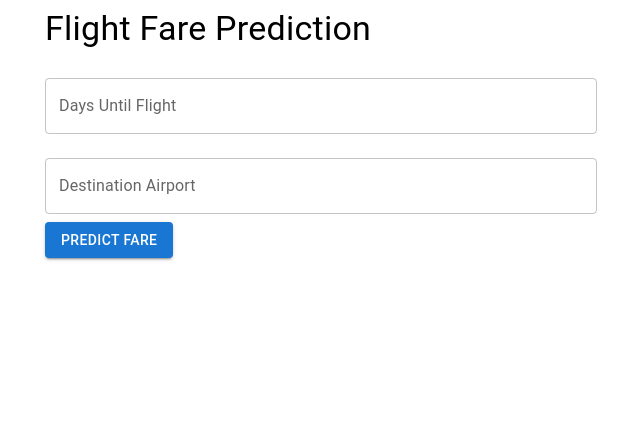
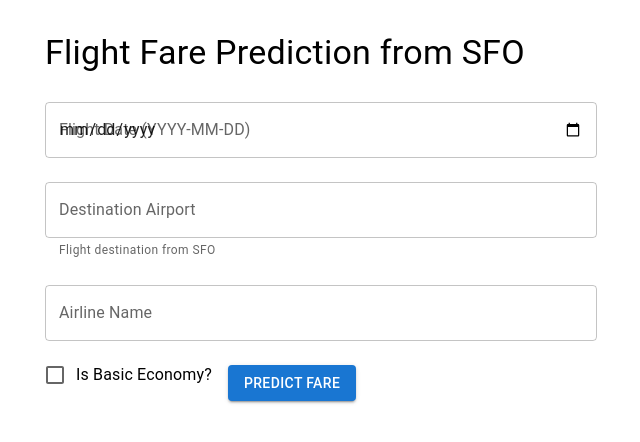
Before and after one commit to Kahl-d/Fare-Prediction-App, a React (Create React App) app in the folder frontend/client/: page / in a window 1280 px wide. Shown: the top 442 px of the page, without its empty margins (319-959 px from the left). Built offline with nearby package versions, Linux system fonts and the light colour scheme.

Commit message:
predcitor ready

```diff
--- a/frontend/client/src/App.js
+++ b/frontend/client/src/App.js
@@ -1,25 +1,22 @@
 import React, { useState } from 'react';
-import { Container, TextField, Button, Typography } from '@mui/material';
+import { Container, TextField, Button, Typography, Checkbox, FormControlLabel } from '@mui/material';
 import axios from 'axios';
 
 function App() {
   const [formData, setFormData] = useState({
-    days_until_flight: '',
-    is_search_weekend: '',
-    is_flight_weekend: '',
-    searchDay: '',
-    flightDay: '',
-    isBasicEconomy: '',
+    flightDate: '',
+    flightDayName: '',
+    isBasicEconomy: false,
     segmentsAirlineName: '',
     destinationAirport: ''
   });
   const [fare, setFare] = useState(null);
 
   const handleChange = (e) => {
-    const { name, value } = e.target;
+    const { name, value, type, checked } = e.target;
     setFormData(prevState => ({
       ...prevState,
-      [name]: value
+      [name]: type === 'checkbox' ? checked : value
     }));
   };
 
@@ -34,17 +31,16 @@ function App() {
   };
 
   return (
-    <Container maxWidth="sm">
+    <Container maxWidth="sm" sx={{ mt: 4 }}>
       <Typography variant="h4" component="h1" gutterBottom>
-        Flight Fare Prediction
+        Flight Fare Prediction from SFO
       </Typography>
       <form onSubmit={handleSubmit}>
-        {/* Example input fields; add or modify as needed */}
         <TextField
-          label="Days Until Flight"
-          type="number"
-          name="days_until_flight"
-          value={formData.days_until_flight}
+          label="Flight Date (YYYY-MM-DD)"
+          type="date"
+          name="flightDate"
+          value={formData.flightDate}
           onChange={handleChange}
           fullWidth
           margin="normal"
@@ -57,12 +53,26 @@ function App() {
           onChange={handleChange}
           fullWidth
           margin="normal"
+          helperText="Flight destination from SFO"
         />
-        {/* Add other inputs for each model feature */}
-        <Button type="submit" variant="contained" color="primary">
+        <TextField
+          label="Airline Name"
+          type="text"
+          name="segmentsAirlineName"
+          value={formData.segmentsAirlineName}
+          onChange={handleChange}
+          fullWidth
+          margin="normal"
+        />
+        <FormControlLabel
+          control={<Checkbox checked={formData.isBasicEconomy} onChange={handleChange} name="isBasicEconomy" />}
+          label="Is Basic Economy?"
+          margin="normal"
+        />
+        <Button type="submit" variant="contained" color="primary" sx={{ mt: 2 }}>
           Predict Fare
         </Button>
-        {fare && <Typography variant="h6">Predicted Fare: ${fare}</Typography>}
+        {fare && <Typography variant="h6" sx={{ mt: 2 }}>Predicted Fare: ${fare}</Typography>}
       </form>
     </Container>
   );
```
Also changed, not shown: 1 other file (tests, documents, lock files or other folders).
